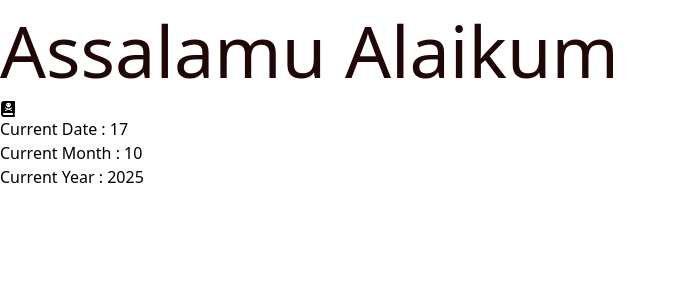
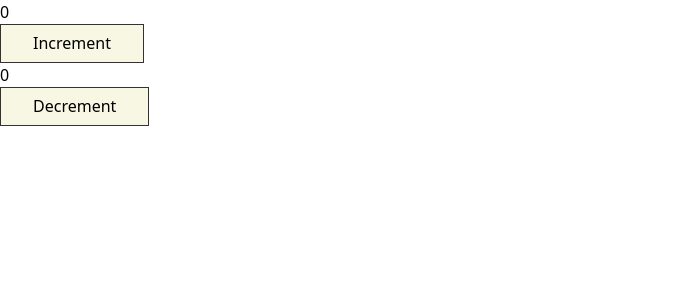
Before and after one commit to geektoseek/React-Learnings, a React (Vite) app: page / in a window 1280 px wide. Shown: the top 300 px of the page, without its empty margins (0-676 px from the left). Built offline with nearby package versions, Linux system fonts and the light colour scheme.

Commit message:
Props and State practice Start

```diff
--- a/src/App.jsx
+++ b/src/App.jsx
@@ -1,8 +1,8 @@
-import React from 'react';
+import React, { Component, useState } from 'react';
 // import HooksNumber from './Components/HooksNumber';
-import ExampleCounter from './Components/ExampleCounter';
+// import ExampleCounter from './Components/ExampleCounter';
 // import Rules from "./components/RulesJSX";
-import Greeting from "./components/Greeting";
+// import Greeting from "./components/Greeting";
 // import ProductInfo from "./components/productInfo"
 // import Listandmap from './Components/listandmap';
 // import Userlist from './Components/Userlist';
@@ -28,13 +28,18 @@ import Greeting from "./components/Greeting";
 //     { Names: "Zainab", Age: 23, Course: "Web and Mobile", Batch: "October", Grade: "D" },
 //     { Names: "Amna", Age: 24, Course: "Web and Mobile", Batch: "October", Grade: "E" },
 // ];
+import ButtonFunction from './Components/ButtonFunction';
+import Components1 from './Components/components1';
+import Components2 from './Components/Components2';
+
 
 const App = () => {
+    const [count, setCount] = useState(0);
 
     return (
         <>
-            {/* <ExampleCounter /> */}
-            <Greeting />
+            <Components1 count={count} onClickHandler={() => setCount(count + 1)} />
+            <Components2 count={count} onclickDecrement={() => setCount(count - 1)} />
         </>
     );
 };
--- /dev/null
+++ b/src/Components/ButtonFunction.jsx
@@ -0,0 +1,21 @@
+import React from 'react'
+
+const ButtonFunction = () => {
+  // const onhitBtn = () => console.log(Math.round(Math.random() * 10));
+
+  const copyhandler = () => {
+    console.log("Stop Stealing Content ");
+
+  }
+  return (
+    <div>
+
+
+
+      <p onCopy={copyhandler}>Lorem ipsum dolor sit amet consectetur adipisicing elit. Voluptate vel ad nesciunt placeat porro eius quis voluptatem expedita illum maiores!</p>
+      {/* <button onClick={onhitBtn}>Click Me</button> */}
+    </div>
+  )
+}
+
+export default ButtonFunction
--- /dev/null
+++ b/src/Components/Components1.jsx
@@ -0,0 +1,13 @@
+import React from 'react'
+
+const Components1 = ({ count, onClickHandler }) => {
+    const handClick = () => onClickHandler();
+    return (
+        <>
+            <p>{count}</p>
+            <button onClick={handClick}>Increment</button>
+        </>
+    )
+}
+
+export default Components1
--- /dev/null
+++ b/src/Components/Components2.jsx
@@ -0,0 +1,13 @@
+import React from 'react'
+
+const Components2 = ({ count, onclickDecrement }) => {
+    const clickHandler = () => onclickDecrement();
+    return (
+        <div>
+            <p>{count}</p>
+            <button onClick={clickHandler}>Decrement</button>
+        </div>
+    )
+}
+
+export default Components2
```
